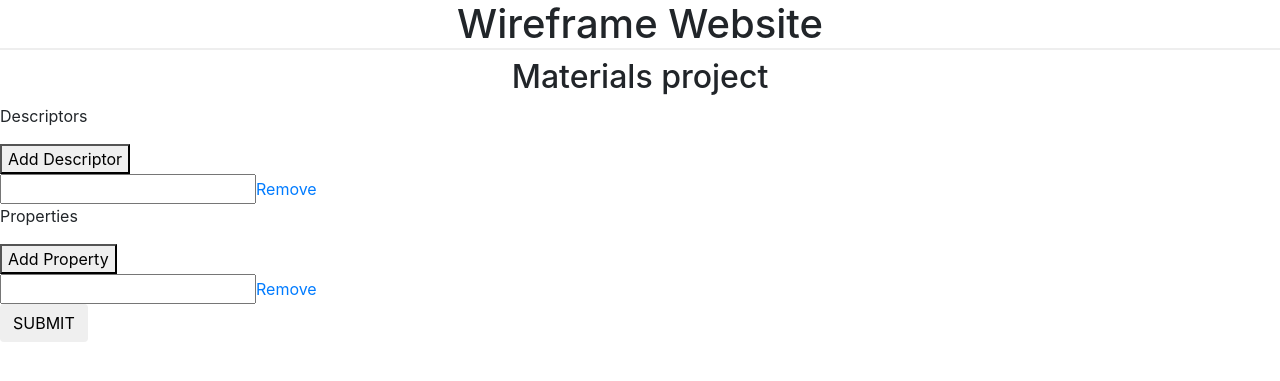
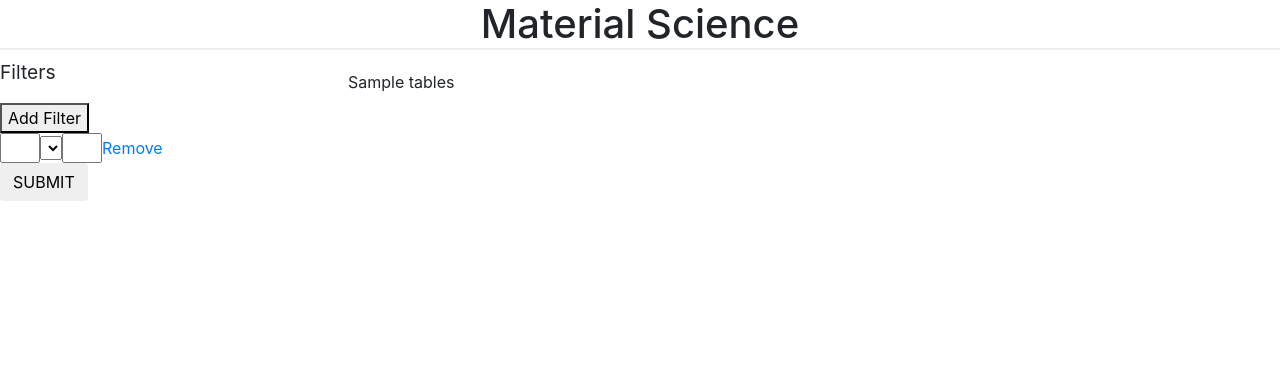
Before and after one commit to snigui/materials, a Flask app: template templates/index.html in a window 1280 px wide. Shown: the top 381 px of the page. Run offline with Flask 3, Linux system fonts and the light colour scheme; the template is opened without the code that fills it: most values are stand-ins (such as "Sample title", 1, 10 or a date in 2020); lists and menus that the app fills with data are empty; some libraries are stand-ins or nearby versions.

Commit message:
range filters

```diff
--- a/app.py
+++ b/app.py
@@ -29,7 +29,15 @@ def home():
     # print(tabledata)
     # table=[table.to_html(classes='data',header="true")]
     #table=[table.to_html(header="true")], tabledata=tabledata
-    return render_template("index.html")
+    table = makeTable.outputTable([])
+                # print("~~~~~~~~~~~~~~~~~~~~~~~~~~~~~~~~~~~~~~~~~~~~~~~~~~~~~~~~~~~~~~~~~~~~~~~~")
+    tabledata = json.dumps(makeTable.getBoolData())
+    print(tabledata)
+    cols = table.columns.tolist()
+    colNames = json.dumps(cols)
+                #table=[table.to_html(header="true")], tabledata=tabledata
+    return render_template("index.html", table=[table.to_html(header="true")], tabledata=tabledata, colNames=colNames)
+
 
 @app.route("/add", methods=["POST", "GET"])
 def add():
@@ -39,21 +47,34 @@ def add():
         data = request.json
         global cache
         cache = data
+        table = makeTable.outputTable(cache["filters"])
+            # print("~~~~~~~~~~~~~~~~~~~~~~~~~~~~~~~~~~~~~~~~~~~~~~~~~~~~~~~~~~~~~~~~~~~~~~~~")
+        tabledata = json.dumps(makeTable.getBoolData())
+        cols = table.columns.tolist()
+        print(")()()()()()()()()()()())))(()())")
+        print(cols)
+        colNames = json.dumps(cols)
+            #table=[table.to_html(header="true")], tabledata=tabledata
+        return render_template("output.html", table=[table.to_html(header="true")], tabledata=tabledata, colNames=colNames)
         #print("from POST")
         #print(data)
         #print(cache["descriptors"])
-        return jsonify(data)
+            #table=[table.to_html(header="true")], tabledata=tabledata
     if request.method == "GET":
         #upon clicking submit this stuff will render
+        colNames = []
         print("from GET!")
         print(cache)
-        print(cache["descriptors"])
-        table = makeTable.outputTable(cache["descriptors"])
+        print(cache["filters"])
+        table = makeTable.outputTable(cache["filters"])
             # print("~~~~~~~~~~~~~~~~~~~~~~~~~~~~~~~~~~~~~~~~~~~~~~~~~~~~~~~~~~~~~~~~~~~~~~~~")
-        tabledata = json.dumps(makeTable.boolData)
-            # print(tabledata)
+        tabledata = json.dumps(makeTable.getBoolData())
+        cols = table.columns.tolist()
+        print(")()()()()()()()()()()())))(()())")
+        print(cols)
+        colNames = json.dumps(cols)
             #table=[table.to_html(header="true")], tabledata=tabledata
-        return render_template("output.html", table=[table.to_html(header="true")], tabledata=tabledata)
+        return render_template("output.html", table=[table.to_html(header="true")], tabledata=tabledata, colNames=colNames)
     return render_template("output.html")
 
 
--- a/static/css/template.css
+++ b/static/css/template.css
@@ -4,15 +4,22 @@ h1, h2          { margin: 0; text-align: center;}
 h1              { border-bottom: 2px solid #eee; text-align: center}
 h2              { font-size: 1.2em; }
 
+.add_field{
+  width: 40px;
+}
 
 #table{
   position: fixed;
-  top: 20%;
-  left: 25%;
+  top: 15%;
+  left: 35%;
   margin-top: -50px;
   margin-left: -100px;
 }
 
+#filt{
+  left:0%;
+  font-size: 1.2em;
+}
 td.highlight {
         font-weight: bold;
         color: black;
@@ -21,8 +28,8 @@ td.highlight {
 
 #chart{
   position: fixed;
-  top: 15%;
-  left: 70%;
+  top: 50%;
+  left: 35%;
   margin-top: -50px;
   margin-left: -100px;
 }
--- a/static/form.js
+++ b/static/filters.js
@@ -1,55 +1,57 @@
-var descriptors = [];
-var properties = [];
-var finalData = {"descriptors": descriptors, "properties": properties};
+var filters = [];
+var finalData = {"filters": filters};
 
 $(document).ready(function(){
-  var wrapperD = $(".descriptors");
-  var desc_add = $(".addDesc");
-  var wrapperP = $(".properties");
-  var prop_add = $(".addProp");
-  var output = $(".output");
-  var d = 1;
-  var p = 1;
-  $(desc_add).click(function(e){
+  var firstLoad = true;
+  var cols= JSON.parse($("#filters").attr("name"));
+  console.log(cols);
+  if (firstLoad){
+    firstLoad = false;
+    for(var i = 0; i < cols.length; i++) {
+      $('#colNames select').append('<option value='+cols[i]+'>'+cols[i]+'</option>');
+    }
+  }
+  var wrapperF = $(".filters");
+  var wrapperDropdown = $(".dropdown");
+  var filter_add = $(".addFilter");
+  var f = 1;
+  $(filter_add).click(function(e){
     //console.log("add desc clicked!");
     e.preventDefault();
-    d++;
-    var idee = "d" + d.toString();
-    $(wrapperD).append('<div><input type="descriptorText" class="add_field" name="descriptor" id=' + idee + '><a href="#" id=' + idee + ' class="remove_field">Remove</a></div>');
-    var idee2 = "d" + (d - 1).toString();
-    var item = $("#"+idee2).val();
-    //console.log(idee2);
-    descriptors.push(item);
+    f++;
+    var idee = "f" + f.toString();
+    console.log("~~~~~???????????????~~~~~~~~~~~~~")
+    console.log(cols)
+    $(wrapperF).append('<div class="dropdown" id="colNames' + f.toString() + '"><input type="filterText0" class="add_field" name="filter0" id="e' + f.toString() +'"><select id="d' + f.toString() + '"></select><input type="filterText" class="add_field" name="filter" id=' + idee + '><a href="#" id=' + idee + ' class="remove_field">Remove</a></div>');
+    var newSelector = "colNames" + f.toString() + " select"
+    for(var i = 0; i < cols.length; i++) {
+       $('#'+newSelector).append('<option value='+cols[i]+'>'+cols[i]+'</option>');
+    }
+    var idee1 = "e" + (f - 1).toString();
+    var idee2 = "f" + (f - 1).toString();
+    var idee3 = "d" + (f - 1).toString();
+    //join the item as a big string to append to filters with colname, lower, upper
+    var lower = $("#"+idee1).val();
+    var upper = $("#"+idee2).val();
+    var colFilter = $("#"+idee3).val();
+    var finalFilterString =  colFilter + "," + lower + "," + upper;
+    filters.push(finalFilterString);
     console.log("++++++++++++");
-    console.log(descriptors);
+    console.log(filters);
     console.log("++++++++++++");
     //console.log(data);
   });
 
-  $(prop_add).click(function(e){
-    console.log("add prop clicked!");
-    e.preventDefault();
-    p++;
-    var idee = "p" + p.toString();
-    $(wrapperP).append('<div><input type="propertyText" class="add_field1" name="property" id=' + idee + '><a href="#" id=' + idee + ' class="remove_field1">Remove</a></div>');
-    var idee2 = "p" + (p - 1).toString();
-    var item = $("#"+idee2).val();
-    console.log(idee2);
-    properties.push(item);
-    console.log(properties);
-    console.log(finalData);
-  });
-
-  $(wrapperD).on("click", ".remove_field", function(e){
+  $(wrapperF).on("click", ".remove_field", function(e){
     //console.log(this.id);
     var onlyNum = this.id.toString().slice(-1);
     var index = onlyNum -1;
     //console.log("~~~~~~~~~~~~~~~~~~~~`` remove of desc");
     //console.log(index);
-    descriptors.splice(index, 1);
+    filters.splice(index, 1);
     //console.log("old pdcount");
     //console.log(d);
-    d--;
+    f--;
     //console.log("new d count");
     //console.log(d);
     //console.log("the index");
@@ -66,34 +68,11 @@ $(document).ready(function(){
       }
     });
     console.log("After remove");
-    console.log(descriptors);
-  });
-
-  $(wrapperP).on("click", ".remove_field1", function(e){
-    var onlyNum = this.id.toString().slice(-1);
-    var index = onlyNum-1;
-    console.log("~~~~~~~~~~~~~~~~~~~remove of prop~~~~~~~~~~~~~~~~~~~~~~~");
-    console.log(index);
-    properties.splice(index, 1);
-    console.log("old pdcount");
-    console.log(p);
-    p--;
-    e.preventDefault(); $(this).parent('div').remove();
-    $(".remove_field1").each(function(){
-      if (this.id > index+1){
-        this.id = this.id -1;
-      }
-    });
-    $(".add_field1").each(function(){
-      if (this.id > index+1){
-        this.id = this.id -1;
-      }
-    });
-    console.log("After remove");
-    console.log(properties);
+    console.log(filters);
   });
 
   $('form').on('submit', function(event){
+    $(this).target = "_blank";
     $.ajax({
       url : 'add',
       type: 'POST',
@@ -106,25 +85,22 @@ $(document).ready(function(){
         //alert(JSON.stringify(finalData));
       }
     })
-    .done(function(data){
-      console.log(data)
-      $(".output").text(data);
-    });
     event.preventDefault();
-    window.location.href='/add';
+    window.open('/add', "_blank");
   });
+
   var rowID = -1;
   var datatable = JSON.parse($("#table").attr("name"));
   console.log(datatable);
   $('.dataframe').DataTable({
   "scrollX": true,
   "scrollY": 200,
+  "bFilter": false,
   "rowCallback": function( row, data ) {
     //this is needed temp for now because i do not have actual uncertainity data, removing this and having full data will fix the coloring
     if (rowID < 1){
       rowID++;
     }
-    var rowIndicies = datatable[rowID]
     //get list of this rowID index and for all indicies in that list, color them.
     console.log("~~~~~~~~");
     console.log(datatable);
@@ -132,11 +108,15 @@ $(document).ready(function(){
     console.log(datatable[rowID]);
     console.log("~~~~~~~~~");
     console.log(rowID);
-    for (i of rowIndicies){
+    if (datatable.length >= 1 && datatable[0] != "%"){
+      var rowIndicies = datatable[rowID]
+      for (i of rowIndicies){
         console.log("COLORING THIS NUM: ")
         console.log(i);
         $('td', row).eq(i).addClass('highlight');
+        rowIndicies.shift()
       }
+    }
       // if (datatable[index] == 1){
       //   console.log(index);
       //   var id = 0;
--- a/templates/index.html
+++ b/templates/index.html
@@ -1,9 +1,6 @@
-<!DOCTYPE html>
-<html lang="en" dir="ltr">
+<!doctype html>
+<html>
 <head>
-    <meta charset="utf-8">
-    <meta name="viewport" content="width=device-width, initial-scale=1, shrink-to-fit=no">
-    <title>Vizier Materials</title>
   <link rel="stylesheet" type="text/css" href="https://cdn.datatables.net/1.10.21/css/jquery.dataTables.min.css"/>
   <!-- <link rel="stylesheet" type="text/css" href="https://cdn.datatables.net/responsive/1.0.7/css/responsive.dataTables.min.css"/> -->
   <!-- <link rel="stylesheet" href="https://stackpath.bootstrapcdn.com/bootstrap/4.5.0/css/bootstrap.min.css" integrity="sha384-9aIt2nRpC12Uk9gS9baDl411NQApFmC26EwAOH8WgZl5MYYxFfc+NcPb1dKGj7Sk" crossorigin="anonymous"> -->
@@ -13,62 +10,39 @@
   <script type="text/javascript" src="https://code.jquery.com/jquery-3.5.1.js"></script>
   <script type="text/javascript" src="https://cdn.datatables.net/1.10.21/js/jquery.dataTables.min.js"></script>
   <!-- <script type="text/javascript" src="https://cdn.datatables.net/responsive/1.0.7/js/dataTables.responsive.min.js"></script> -->
-        <script src="static/form.js"></script>
+  <script src="static/filters.js"></script>
   <script src="https://cdn.plot.ly/plotly-latest.min.js"></script>
-        <!-- <script src="https://cdnjs.cloudflare.com/ajax/libs/d3/3.5.6/d3.min.js"></script> -->
 </head>
-  <body>
-    <h1> Wireframe Website</h1>
-    <h2> Materials project</h2>
-    <p>Descriptors</p>
-    <form id="form" action="/add" method="POST">
-      <div class="descriptors">
-        <button class = "addDesc"> Add Descriptor </button>
-        <div><input type="descriptorText" class="add_field" name="descriptor" id="d1"><a href="#" id="d1" class="remove_field">Remove</a></div>
-      </div>
-      <p>Properties</p>
-      <div class="properties">
-        <button class = "addProp"> Add Property </button>
-        <div><input type="propertyText" class="add_field1" name="property" id="p1"><a href="#" id="p1" class="remove_field1">Remove</a></div>
+   <body >
+     <h1> Material Science</h1>
+     <p id="filt">Filters</p>
+       <form id="form" action="/add" method="POST" target="_blank">
+         <div class="filters" id="filters" name='{{ colNames }}'>
+           <button class = "addFilter"> Add Filter </button>
+           <div class="dropdown" id='colNames'><input type="filterText0" class="add_field" name="filter0" id="e1"><select id="d1"></select><input type="filterText" class="add_field" name="filter" id="f1"><a href="#" id="f1" class="remove_field">Remove</a></div>
            </div>
          <button type="submit" id="submit" class="btn btn-default"> SUBMIT </button>
        </form>
-<!-- <div id="chart" class="chart">
-  <iframe id="dash-table" src="http://localhost:8050" width=700 height=500></iframe>
-</div> -->
-  <!-- </body>
-  <script type="text/javascript">
-var graphs = {{scatter | safe }};
-var layout = {
-  title: {
-    text:'Correlation of descriptor values',
-    font: {
-      family: 'Courier New, monospace',
-      size: 15
-    },
-    xref: 'paper',
-  },
-  xaxis: {
-    title: {
-      text: 'JSC',
-      font: {
-        family: 'Courier New, monospace',
-        size: 12,
-        color: '#7f7f7f'
+     <div style="overflow-y:auto" id="table" name='{{ tabledata }}' >
+       {% for tables in table %}
+           {{ tables|safe }}
+       {% endfor %}
+     <!-- <iframe id="dash-table" src="http://localhost:8050" width=700 height=300></iframe> -->
+     </div>
+
+   </body>
+   <!-- <script type="text/javascript">
+   $(function(){
+    var filters = $("#filters");
+     var colNames = JSON.parse($("#colNames").attr("name"));
+     console.log(colNames);
+
+     for (col in colNames) {
+       var option = $("<option />");
+       option.html(col);
+       option.val(col);
+       filters.append(option);
      }
-    },
-  },
-  yaxis: {
-    title: {
-      text: 'JSC/INT_D',
-      font: {
-        family: 'Courier New, monospace',
-        size: 12,
-        color: '#7f7f7f'
-      }
-    }
-  }
-};
-Plotly.newPlot('chart', graphs, layout); -->
-</script>
+   });
+   </script> -->
 </html>
```
Also changed, not shown: makeTable.py (+27 -25 lines), static/table.js (added, +48 -0 lines), templates/output.html (+26 -3 lines), dash_table/data1.csv (deleted). Lines whose indentation alone changed are shown as unchanged.
